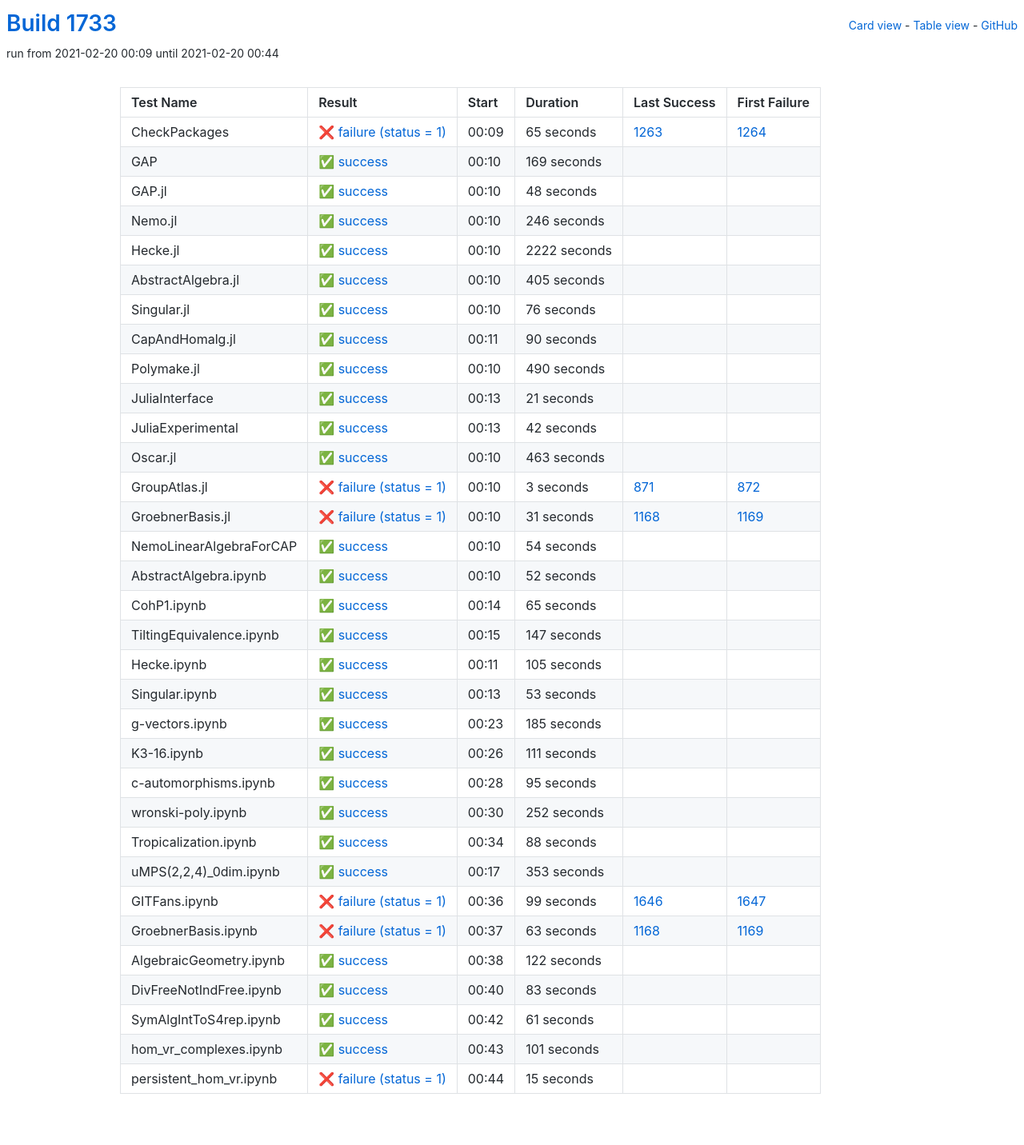
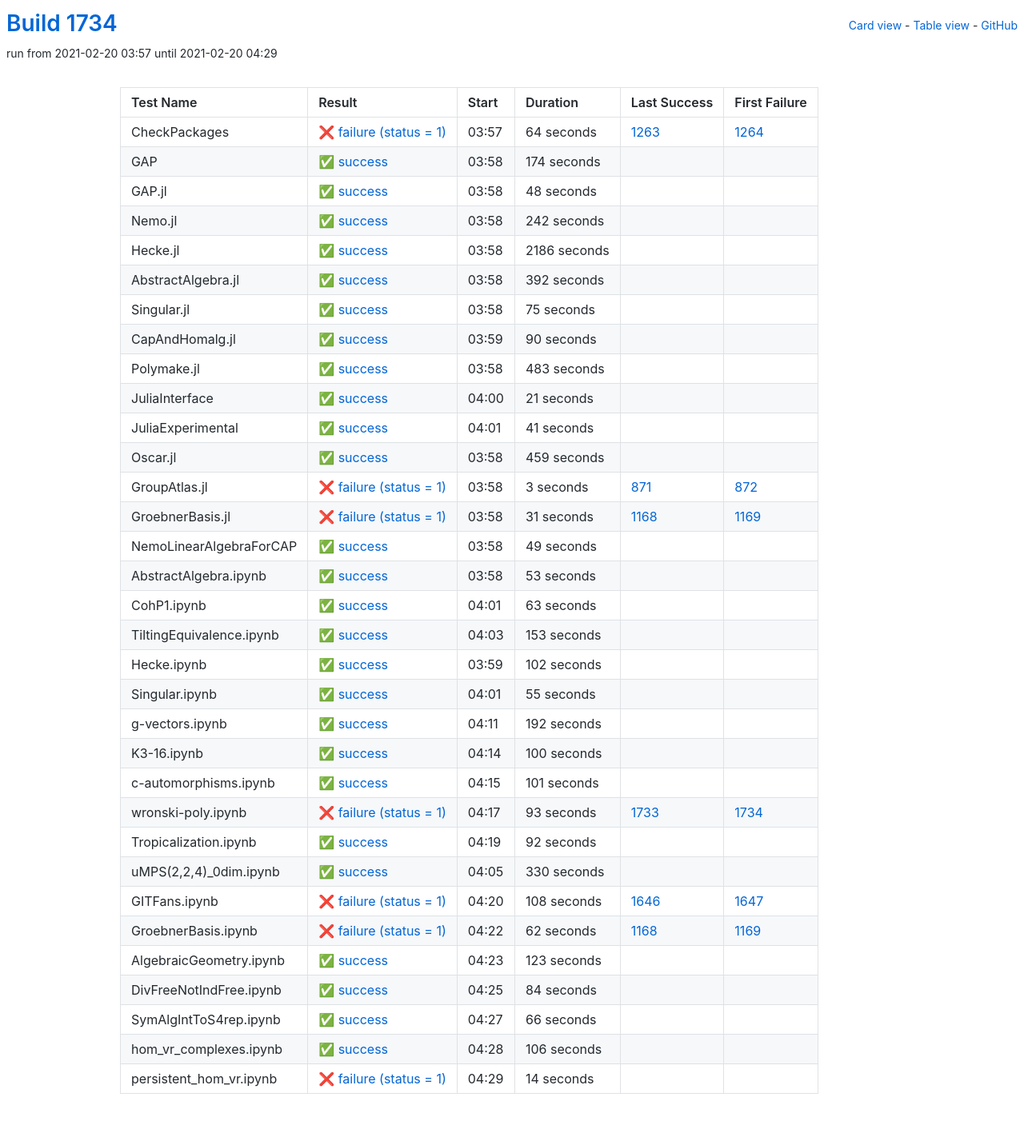
Before and after one commit to oscar-system/oscar-ci-status-stable, a Jekyll site: the page built from table.html, in a window 1280 px wide. Shown: the whole page at 80% size. Built offline with Jekyll 4.4.1, drawn with Linux system fonts in a browser that asks for light colours.

Commit message:
Build #1734

```diff
--- a/_data/ci.yml
+++ b/_data/ci.yml
@@ -1,6 +1,6 @@
 ---
-build: 1733
-build_url: https://oscarci.mathematik.uni-kl.de/job/oscar-stable/1733/
+build: 1734
+build_url: https://oscarci.mathematik.uni-kl.de/job/oscar-stable/1734/
 job: oscar-stable
 organization: oscar-system
 repo: oscar-ci-status-stable
@@ -8,32 +8,32 @@ repourl: https://github.com/oscar-system/oscar-ci-status-stable
 tests:
 - name: CheckPackages
   id: checkpackages
-  log: https://oscarci.mathematik.uni-kl.de/job/oscar-stable/1733/artifact/logs/build-1733/CheckPackages.log
-  start: 2021-02-20 00:09
+  log: https://oscarci.mathematik.uni-kl.de/job/oscar-stable/1734/artifact/logs/build-1734/CheckPackages.log
+  start: 2021-02-20 03:57
   success: false
   exitcode: 1
   status: failure
-  duration: 65
+  duration: 64
   last_success: 1263
   last_success_url: https://oscarci.mathematik.uni-kl.de/job/oscar-stable/1263/
   first_failure: 1264
   first_failure_url: https://oscarci.mathematik.uni-kl.de/job/oscar-stable/1264/
 - name: GAP
   id: gap
-  log: https://oscarci.mathematik.uni-kl.de/job/oscar-stable/1733/artifact/logs/build-1733/GAP.log
-  start: 2021-02-20 00:10
+  log: https://oscarci.mathematik.uni-kl.de/job/oscar-stable/1734/artifact/logs/build-1734/GAP.log
+  start: 2021-02-20 03:58
   success: true
   exitcode: 0
   status: success
-  duration: 169
+  duration: 174
   last_success: false
   last_success_url:
   first_failure: false
   first_failure_url:
 - name: GAP.jl
   id: gap-jl
-  log: https://oscarci.mathematik.uni-kl.de/job/oscar-stable/1733/artifact/logs/build-1733/GAP.jl.log
-  start: 2021-02-20 00:10
+  log: https://oscarci.mathematik.uni-kl.de/job/oscar-stable/1734/artifact/logs/build-1734/GAP.jl.log
+  start: 2021-02-20 03:58
   success: true
   exitcode: 0
   status: success
@@ -44,56 +44,56 @@ tests:
   first_failure_url:
 - name: Nemo.jl
   id: nemo-jl
-  log: https://oscarci.mathematik.uni-kl.de/job/oscar-stable/1733/artifact/logs/build-1733/Nemo.jl.log
-  start: 2021-02-20 00:10
+  log: https://oscarci.mathematik.uni-kl.de/job/oscar-stable/1734/artifact/logs/build-1734/Nemo.jl.log
+  start: 2021-02-20 03:58
   success: true
   exitcode: 0
   status: success
-  duration: 246
+  duration: 242
   last_success: false
   last_success_url:
   first_failure: false
   first_failure_url:
 - name: Hecke.jl
   id: hecke-jl
-  log: https://oscarci.mathematik.uni-kl.de/job/oscar-stable/1733/artifact/logs/build-1733/Hecke.jl.log
-  start: 2021-02-20 00:10
+  log: https://oscarci.mathematik.uni-kl.de/job/oscar-stable/1734/artifact/logs/build-1734/Hecke.jl.log
+  start: 2021-02-20 03:58
   success: true
   exitcode: 0
   status: success
-  duration: 2222
+  duration: 2186
   last_success: false
   last_success_url:
   first_failure: false
   first_failure_url:
 - name: AbstractAlgebra.jl
   id: abstractalgebra-jl
-  log: https://oscarci.mathematik.uni-kl.de/job/oscar-stable/1733/artifact/logs/build-1733/AbstractAlgebra.jl.log
-  start: 2021-02-20 00:10
+  log: https://oscarci.mathematik.uni-kl.de/job/oscar-stable/1734/artifact/logs/build-1734/AbstractAlgebra.jl.log
+  start: 2021-02-20 03:58
   success: true
   exitcode: 0
   status: success
-  duration: 405
+  duration: 392
   last_success: false
   last_success_url:
   first_failure: false
   first_failure_url:
 - name: Singular.jl
   id: singular-jl
-  log: https://oscarci.mathematik.uni-kl.de/job/oscar-stable/1733/artifact/logs/build-1733/Singular.jl.log
-  start: 2021-02-20 00:10
+  log: https://oscarci.mathematik.uni-kl.de/job/oscar-stable/1734/artifact/logs/build-1734/Singular.jl.log
+  start: 2021-02-20 03:58
   success: true
   exitcode: 0
   status: success
-  duration: 76
+  duration: 75
   last_success: false
   last_success_url:
   first_failure: false
   first_failure_url:
 - name: CapAndHomalg.jl
   id: capandhomalg-jl
-  log: https://oscarci.mathematik.uni-kl.de/job/oscar-stable/1733/artifact/logs/build-1733/CapAndHomalg.jl.log
-  start: 2021-02-20 00:11
+  log: https://oscarci.mathematik.uni-kl.de/job/oscar-stable/1734/artifact/logs/build-1734/CapAndHomalg.jl.log
+  start: 2021-02-20 03:59
   success: true
   exitcode: 0
   status: success
@@ -104,20 +104,20 @@ tests:
   first_failure_url:
 - name: Polymake.jl
   id: polymake-jl
-  log: https://oscarci.mathematik.uni-kl.de/job/oscar-stable/1733/artifact/logs/build-1733/Polymake.jl.log
-  start: 2021-02-20 00:10
+  log: https://oscarci.mathematik.uni-kl.de/job/oscar-stable/1734/artifact/logs/build-1734/Polymake.jl.log
+  start: 2021-02-20 03:58
   success: true
   exitcode: 0
   status: success
-  duration: 490
+  duration: 483
   last_success: false
   last_success_url:
   first_failure: false
   first_failure_url:
 - name: JuliaInterface
   id: juliainterface
-  log: https://oscarci.mathematik.uni-kl.de/job/oscar-stable/1733/artifact/logs/build-1733/JuliaInterface.log
-  start: 2021-02-20 00:13
+  log: https://oscarci.mathematik.uni-kl.de/job/oscar-stable/1734/artifact/logs/build-1734/JuliaInterface.log
+  start: 2021-02-20 04:00
   success: true
   exitcode: 0
   status: success
@@ -128,32 +128,32 @@ tests:
   first_failure_url:
 - name: JuliaExperimental
   id: juliaexperimental
-  log: https://oscarci.mathematik.uni-kl.de/job/oscar-stable/1733/artifact/logs/build-1733/JuliaExperimental.log
-  start: 2021-02-20 00:13
+  log: https://oscarci.mathematik.uni-kl.de/job/oscar-stable/1734/artifact/logs/build-1734/JuliaExperimental.log
+  start: 2021-02-20 04:01
   success: true
   exitcode: 0
   status: success
-  duration: 42
+  duration: 41
   last_success: false
   last_success_url:
   first_failure: false
   first_failure_url:
 - name: Oscar.jl
   id: oscar-jl
-  log: https://oscarci.mathematik.uni-kl.de/job/oscar-stable/1733/artifact/logs/build-1733/Oscar.jl.log
-  start: 2021-02-20 00:10
+  log: https://oscarci.mathematik.uni-kl.de/job/oscar-stable/1734/artifact/logs/build-1734/Oscar.jl.log
+  start: 2021-02-20 03:58
   success: true
   exitcode: 0
   status: success
-  duration: 463
+  duration: 459
   last_success: false
   last_success_url:
   first_failure: false
   first_failure_url:
 - name: GroupAtlas.jl
   id: groupatlas-jl
-  log: https://oscarci.mathematik.uni-kl.de/job/oscar-stable/1733/artifact/logs/build-1733/GroupAtlas.jl.log
-  start: 2021-02-20 00:10
+  log: https://oscarci.mathematik.uni-kl.de/job/oscar-stable/1734/artifact/logs/build-1734/GroupAtlas.jl.log
+  start: 2021-02-20 03:58
   success: false
   exitcode: 1
   status: failure
@@ -164,8 +164,8 @@ tests:
   first_failure_url: https://oscarci.mathematik.uni-kl.de/job/oscar-stable/872/
 - name: GroebnerBasis.jl
   id: groebnerbasis-jl
-  log: https://oscarci.mathematik.uni-kl.de/job/oscar-stable/1733/artifact/logs/build-1733/GroebnerBasis.jl.log
-  start: 2021-02-20 00:10
+  log: https://oscarci.mathematik.uni-kl.de/job/oscar-stable/1734/artifact/logs/build-1734/GroebnerBasis.jl.log
+  start: 2021-02-20 03:58
   success: false
   exitcode: 1
   status: failure
@@ -176,68 +176,20 @@ tests:
   first_failure_url: https://oscarci.mathematik.uni-kl.de/job/oscar-stable/1169/
 - name: NemoLinearAlgebraForCAP
   id: nemolinearalgebraforcap
-  log: https://oscarci.mathematik.uni-kl.de/job/oscar-stable/1733/artifact/logs/build-1733/NemoLinearAlgebraForCAP.log
-  start: 2021-02-20 00:10
+  log: https://oscarci.mathematik.uni-kl.de/job/oscar-stable/1734/artifact/logs/build-1734/NemoLinearAlgebraForCAP.log
+  start: 2021-02-20 03:58
   success: true
   exitcode: 0
   status: success
-  duration: 54
+  duration: 49
   last_success: false
   last_success_url:
   first_failure: false
   first_failure_url:
 - name: AbstractAlgebra.ipynb
   id: abstractalgebra-ipynb
-  log: https://oscarci.mathematik.uni-kl.de/job/oscar-stable/1733/artifact/logs/build-1733/AbstractAlgebra.ipynb.log
-  start: 2021-02-20 00:10
-  success: true
-  exitcode: 0
-  status: success
-  duration: 52
-  last_success: false
-  last_success_url:
-  first_failure: false
-  first_failure_url:
-- name: CohP1.ipynb
-  id: cohp1-ipynb
-  log: https://oscarci.mathematik.uni-kl.de/job/oscar-stable/1733/artifact/logs/build-1733/CohP1.ipynb.log
-  start: 2021-02-20 00:14
-  success: true
-  exitcode: 0
-  status: success
-  duration: 65
-  last_success: false
-  last_success_url:
-  first_failure: false
-  first_failure_url:
-- name: TiltingEquivalence.ipynb
-  id: tiltingequivalence-ipynb
-  log: https://oscarci.mathematik.uni-kl.de/job/oscar-stable/1733/artifact/logs/build-1733/TiltingEquivalence.ipynb.log
-  start: 2021-02-20 00:15
-  success: true
-  exitcode: 0
-  status: success
-  duration: 147
-  last_success: false
-  last_success_url:
-  first_failure: false
-  first_failure_url:
-- name: Hecke.ipynb
-  id: hecke-ipynb
-  log: https://oscarci.mathematik.uni-kl.de/job/oscar-stable/1733/artifact/logs/build-1733/Hecke.ipynb.log
-  start: 2021-02-20 00:11
-  success: true
-  exitcode: 0
-  status: success
-  duration: 105
-  last_success: false
-  last_success_url:
-  first_failure: false
-  first_failure_url:
-- name: Singular.ipynb
-  id: singular-ipynb
-  log: https://oscarci.mathematik.uni-kl.de/job/oscar-stable/1733/artifact/logs/build-1733/Singular.ipynb.log
-  start: 2021-02-20 00:13
+  log: https://oscarci.mathematik.uni-kl.de/job/oscar-stable/1734/artifact/logs/build-1734/AbstractAlgebra.ipynb.log
+  start: 2021-02-20 03:58
   success: true
   exitcode: 0
   status: success
@@ -246,142 +198,82 @@ tests:
   last_success_url:
   first_failure: false
   first_failure_url:
-- name: g-vectors.ipynb
-  id: g-vectors-ipynb
-  log: https://oscarci.mathematik.uni-kl.de/job/oscar-stable/1733/artifact/logs/build-1733/g-vectors.ipynb.log
-  start: 2021-02-20 00:23
+- name: CohP1.ipynb
+  id: cohp1-ipynb
+  log: https://oscarci.mathematik.uni-kl.de/job/oscar-stable/1734/artifact/logs/build-1734/CohP1.ipynb.log
+  start: 2021-02-20 04:01
   success: true
   exitcode: 0
   status: success
-  duration: 185
+  duration: 63
+  last_success: false
+  last_success_url:
+  first_failure: false
+  first_failure_url:
+- name: TiltingEquivalence.ipynb
+  id: tiltingequivalence-ipynb
+  log: https://oscarci.mathematik.uni-kl.de/job/oscar-stable/1734/artifact/logs/build-1734/TiltingEquivalence.ipynb.log
+  start: 2021-02-20 04:03
+  success: true
+  exitcode: 0
+  status: success
+  duration: 153
+  last_success: false
+  last_success_url:
+  first_failure: false
+  first_failure_url:
+- name: Hecke.ipynb
+  id: hecke-ipynb
+  log: https://oscarci.mathematik.uni-kl.de/job/oscar-stable/1734/artifact/logs/build-1734/Hecke.ipynb.log
+  start: 2021-02-20 03:59
+  success: true
+  exitcode: 0
+  status: success
+  duration: 102
+  last_success: false
+  last_success_url:
+  first_failure: false
+  first_failure_url:
+- name: Singular.ipynb
+  id: singular-ipynb
+  log: https://oscarci.mathematik.uni-kl.de/job/oscar-stable/1734/artifact/logs/build-1734/Singular.ipynb.log
+  start: 2021-02-20 04:01
+  success: true
+  exitcode: 0
+  status: success
+  duration: 55
+  last_success: false
+  last_success_url:
+  first_failure: false
+  first_failure_url:
+- name: g-vectors.ipynb
+  id: g-vectors-ipynb
+  log: https://oscarci.mathematik.uni-kl.de/job/oscar-stable/1734/artifact/logs/build-1734/g-vectors.ipynb.log
+  start: 2021-02-20 04:11
+  success: true
+  exitcode: 0
+  status: success
+  duration: 192
   last_success: false
   last_success_url:
   first_failure: false
   first_failure_url:
 - name: K3-16.ipynb
   id: k3-16-ipynb
-  log: https://oscarci.mathematik.uni-kl.de/job/oscar-stable/1733/artifact/logs/build-1733/K3-16.ipynb.log
-  start: 2021-02-20 00:26
+  log: https://oscarci.mathematik.uni-kl.de/job/oscar-stable/1734/artifact/logs/build-1734/K3-16.ipynb.log
+  start: 2021-02-20 04:14
   success: true
   exitcode: 0
   status: success
-  duration: 111
+  duration: 100
   last_success: false
   last_success_url:
   first_failure: false
   first_failure_url:
 - name: c-automorphisms.ipynb
   id: c-automorphisms-ipynb
-  log: https://oscarci.mathematik.uni-kl.de/job/oscar-stable/1733/artifact/logs/build-1733/c-automorphisms.ipynb.log
-  start: 2021-02-20 00:28
-  success: true
-  exitcode: 0
-  status: success
-  duration: 95
-  last_success: false
-  last_success_url:
-  first_failure: false
-  first_failure_url:
-- name: wronski-poly.ipynb
-  id: wronski-poly-ipynb
-  log: https://oscarci.mathematik.uni-kl.de/job/oscar-stable/1733/artifact/logs/build-1733/wronski-poly.ipynb.log
-  start: 2021-02-20 00:30
-  success: true
-  exitcode: 0
-  status: success
-  duration: 252
-  last_success: false
-  last_success_url:
-  first_failure: false
-  first_failure_url:
-- name: Tropicalization.ipynb
-  id: tropicalization-ipynb
-  log: https://oscarci.mathematik.uni-kl.de/job/oscar-stable/1733/artifact/logs/build-1733/Tropicalization.ipynb.log
-  start: 2021-02-20 00:34
-  success: true
-  exitcode: 0
-  status: success
-  duration: 88
-  last_success: false
-  last_success_url:
-  first_failure: false
-  first_failure_url:
-- name: uMPS(2,2,4)_0dim.ipynb
-  id: umps-2-2-4-0dim-ipynb
-  log: https://oscarci.mathematik.uni-kl.de/job/oscar-stable/1733/artifact/logs/build-1733/uMPS-2-2-4-_0dim.ipynb.log
-  start: 2021-02-20 00:17
-  success: true
-  exitcode: 0
-  status: success
-  duration: 353
-  last_success: false
-  last_success_url:
-  first_failure: false
-  first_failure_url:
-- name: GITFans.ipynb
-  id: gitfans-ipynb
-  log: https://oscarci.mathematik.uni-kl.de/job/oscar-stable/1733/artifact/logs/build-1733/GITFans.ipynb.log
-  start: 2021-02-20 00:36
-  success: false
-  exitcode: 1
-  status: failure
-  duration: 99
-  last_success: 1646
-  last_success_url: https://oscarci.mathematik.uni-kl.de/job/oscar-stable/1646/
-  first_failure: 1647
-  first_failure_url: https://oscarci.mathematik.uni-kl.de/job/oscar-stable/1647/
-- name: GroebnerBasis.ipynb
-  id: groebnerbasis-ipynb
-  log: https://oscarci.mathematik.uni-kl.de/job/oscar-stable/1733/artifact/logs/build-1733/GroebnerBasis.ipynb.log
-  start: 2021-02-20 00:37
-  success: false
-  exitcode: 1
-  status: failure
-  duration: 63
-  last_success: 1168
-  last_success_url: https://oscarci.mathematik.uni-kl.de/job/oscar-stable/1168/
-  first_failure: 1169
-  first_failure_url: https://oscarci.mathematik.uni-kl.de/job/oscar-stable/1169/
-- name: AlgebraicGeometry.ipynb
-  id: algebraicgeometry-ipynb
-  log: https://oscarci.mathematik.uni-kl.de/job/oscar-stable/1733/artifact/logs/build-1733/AlgebraicGeometry.ipynb.log
-  start: 2021-02-20 00:38
-  success: true
-  exitcode: 0
-  status: success
-  duration: 122
-  last_success: false
-  last_success_url:
-  first_failure: false
-  first_failure_url:
-- name: DivFreeNotIndFree.ipynb
-  id: divfreenotindfree-ipynb
-  log: https://oscarci.mathematik.uni-kl.de/job/oscar-stable/1733/artifact/logs/build-1733/DivFreeNotIndFree.ipynb.log
-  start: 2021-02-20 00:40
-  success: true
-  exitcode: 0
-  status: success
-  duration: 83
-  last_success: false
-  last_success_url:
-  first_failure: false
-  first_failure_url:
-- name: SymAlgIntToS4rep.ipynb
-  id: symalginttos4rep-ipynb
-  log: https://oscarci.mathematik.uni-kl.de/job/oscar-stable/1733/artifact/logs/build-1733/SymAlgIntToS4rep.ipynb.log
-  start: 2021-02-20 00:42
-  success: true
-  exitcode: 0
-  status: success
-  duration: 61
-  last_success: false
-  last_success_url:
-  first_failure: false
-  first_failure_url:
-- name: hom_vr_complexes.ipynb
-  id: hom-vr-complexes-ipynb
-  log: https://oscarci.mathematik.uni-kl.de/job/oscar-stable/1733/artifact/logs/build-1733/hom_vr_complexes.ipynb.log
-  start: 2021-02-20 00:43
+  log: https://oscarci.mathematik.uni-kl.de/job/oscar-stable/1734/artifact/logs/build-1734/c-automorphisms.ipynb.log
+  start: 2021-02-20 04:15
   success: true
   exitcode: 0
   status: success
@@ -390,15 +282,123 @@ tests:
   last_success_url:
   first_failure: false
   first_failure_url:
-- name: persistent_hom_vr.ipynb
-  id: persistent-hom-vr-ipynb
-  log: https://oscarci.mathematik.uni-kl.de/job/oscar-stable/1733/artifact/logs/build-1733/persistent_hom_vr.ipynb.log
-  start: 2021-02-20 00:44
+- name: wronski-poly.ipynb
+  id: wronski-poly-ipynb
+  log: https://oscarci.mathematik.uni-kl.de/job/oscar-stable/1734/artifact/logs/build-1734/wronski-poly.ipynb.log
+  start: 2021-02-20 04:17
   success: false
   exitcode: 1
   status: failure
-  duration: 15
+  duration: 93
+  last_success: 1733
+  last_success_url: https://oscarci.mathematik.uni-kl.de/job/oscar-stable/1733/
+  first_failure: 1734
+  first_failure_url: https://oscarci.mathematik.uni-kl.de/job/oscar-stable/1734/
+- name: Tropicalization.ipynb
+  id: tropicalization-ipynb
+  log: https://oscarci.mathematik.uni-kl.de/job/oscar-stable/1734/artifact/logs/build-1734/Tropicalization.ipynb.log
+  start: 2021-02-20 04:19
+  success: true
+  exitcode: 0
+  status: success
+  duration: 92
   last_success: false
   last_success_url:
   first_failure: false
   first_failure_url:
+- name: uMPS(2,2,4)_0dim.ipynb
+  id: umps-2-2-4-0dim-ipynb
+  log: https://oscarci.mathematik.uni-kl.de/job/oscar-stable/1734/artifact/logs/build-1734/uMPS-2-2-4-_0dim.ipynb.log
+  start: 2021-02-20 04:05
+  success: true
+  exitcode: 0
+  status: success
+  duration: 330
+  last_success: false
+  last_success_url:
+  first_failure: false
+  first_failure_url:
+- name: GITFans.ipynb
+  id: gitfans-ipynb
+  log: https://oscarci.mathematik.uni-kl.de/job/oscar-stable/1734/artifact/logs/build-1734/GITFans.ipynb.log
+  start: 2021-02-20 04:20
+  success: false
+  exitcode: 1
+  status: failure
+  duration: 108
+  last_success: 1646
+  last_success_url: https://oscarci.mathematik.uni-kl.de/job/oscar-stable/1646/
+  first_failure: 1647
+  first_failure_url: https://oscarci.mathematik.uni-kl.de/job/oscar-stable/1647/
+- name: GroebnerBasis.ipynb
+  id: groebnerbasis-ipynb
+  log: https://oscarci.mathematik.uni-kl.de/job/oscar-stable/1734/artifact/logs/build-1734/GroebnerBasis.ipynb.log
+  start: 2021-02-20 04:22
+  success: false
+  exitcode: 1
+  status: failure
+  duration: 62
+  last_success: 1168
+  last_success_url: https://oscarci.mathematik.uni-kl.de/job/oscar-stable/1168/
+  first_failure: 1169
+  first_failure_url: https://oscarci.mathematik.uni-kl.de/job/oscar-stable/1169/
+- name: AlgebraicGeometry.ipynb
+  id: algebraicgeometry-ipynb
+  log: https://oscarci.mathematik.uni-kl.de/job/oscar-stable/1734/artifact/logs/build-1734/AlgebraicGeometry.ipynb.log
+  start: 2021-02-20 04:23
+  success: true
+  exitcode: 0
+  status: success
+  duration: 123
+  last_success: false
+  last_success_url:
+  first_failure: false
+  first_failure_url:
+- name: DivFreeNotIndFree.ipynb
+  id: divfreenotindfree-ipynb
+  log: https://oscarci.mathematik.uni-kl.de/job/oscar-stable/1734/artifact/logs/build-1734/DivFreeNotIndFree.ipynb.log
+  start: 2021-02-20 04:25
+  success: true
+  exitcode: 0
+  status: success
+  duration: 84
+  last_success: false
+  last_success_url:
+  first_failure: false
+  first_failure_url:
+- name: SymAlgIntToS4rep.ipynb
+  id: symalginttos4rep-ipynb
+  log: https://oscarci.mathematik.uni-kl.de/job/oscar-stable/1734/artifact/logs/build-1734/SymAlgIntToS4rep.ipynb.log
+  start: 2021-02-20 04:27
+  success: true
+  exitcode: 0
+  status: success
+  duration: 66
+  last_success: false
+  last_success_url:
+  first_failure: false
+  first_failure_url:
+- name: hom_vr_complexes.ipynb
+  id: hom-vr-complexes-ipynb
+  log: https://oscarci.mathematik.uni-kl.de/job/oscar-stable/1734/artifact/logs/build-1734/hom_vr_complexes.ipynb.log
+  start: 2021-02-20 04:28
+  success: true
+  exitcode: 0
+  status: success
+  duration: 106
+  last_success: false
+  last_success_url:
+  first_failure: false
+  first_failure_url:
+- name: persistent_hom_vr.ipynb
+  id: persistent-hom-vr-ipynb
+  log: https://oscarci.mathematik.uni-kl.de/job/oscar-stable/1734/artifact/logs/build-1734/persistent_hom_vr.ipynb.log
+  start: 2021-02-20 04:29
+  success: false
+  exitcode: 1
+  status: failure
+  duration: 14
+  last_success: false
+  last_success_url:
+  first_failure: false
+  first_failure_url:
```
Also changed, not shown: README.md.
